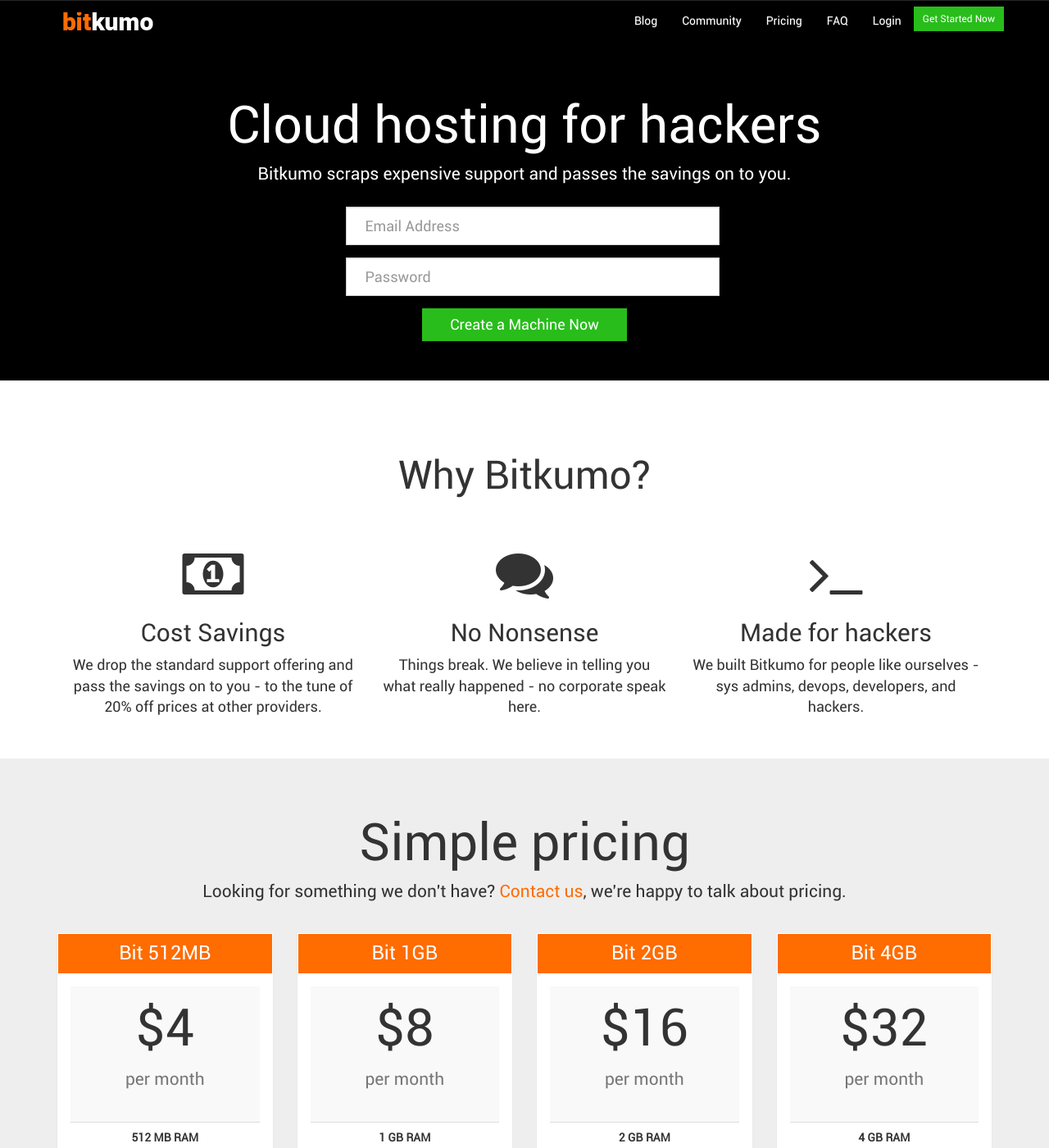
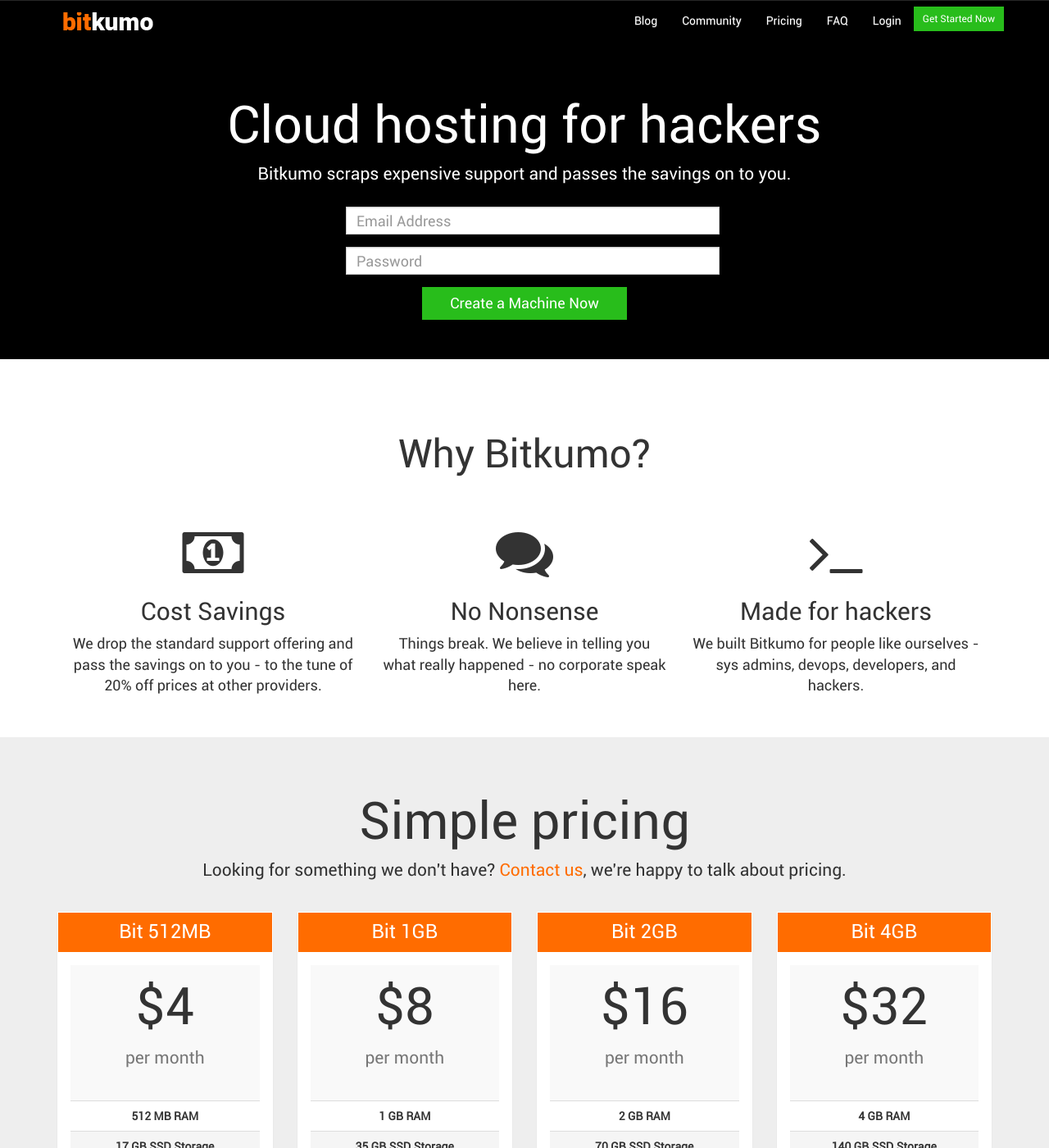
Before and after one commit to silverp1/bitkumo-website, a Jekyll site: the page built from index.html, in a window 1280 px wide and 1400 px high. Shown: the whole window at 82% size. Built offline with Jekyll 4.4.1, drawn with Linux system fonts in a browser that asks for light colours; nearby versions of some CDN libraries.

Commit message:
Fix problem with placeholder text not showing on signup form on firefox

```diff
--- a/css/main.scss
+++ b/css/main.scss
@@ -29,7 +29,6 @@
   margin:auto;
   font-size:18px !important;
   color:#777 !important;
-  padding:1.25em !important;
   margin:10px !important;
 }
 
```
